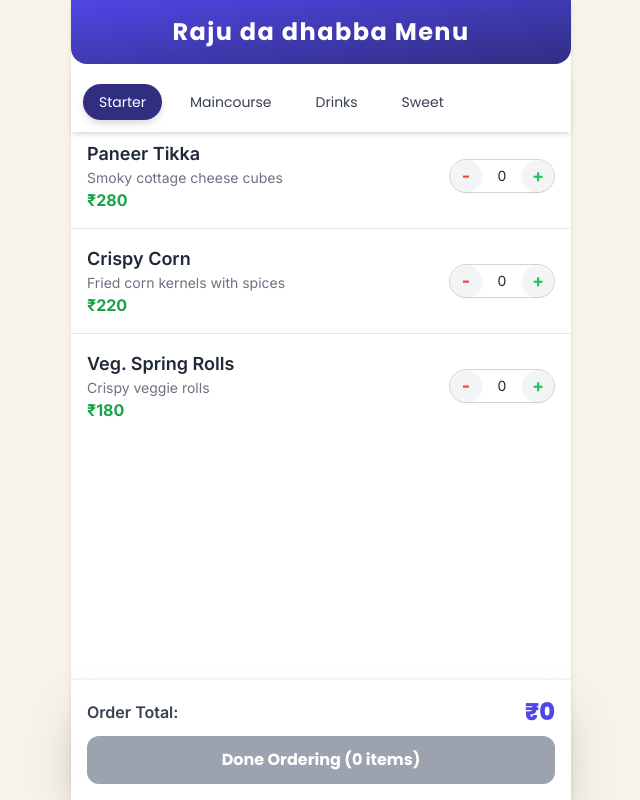
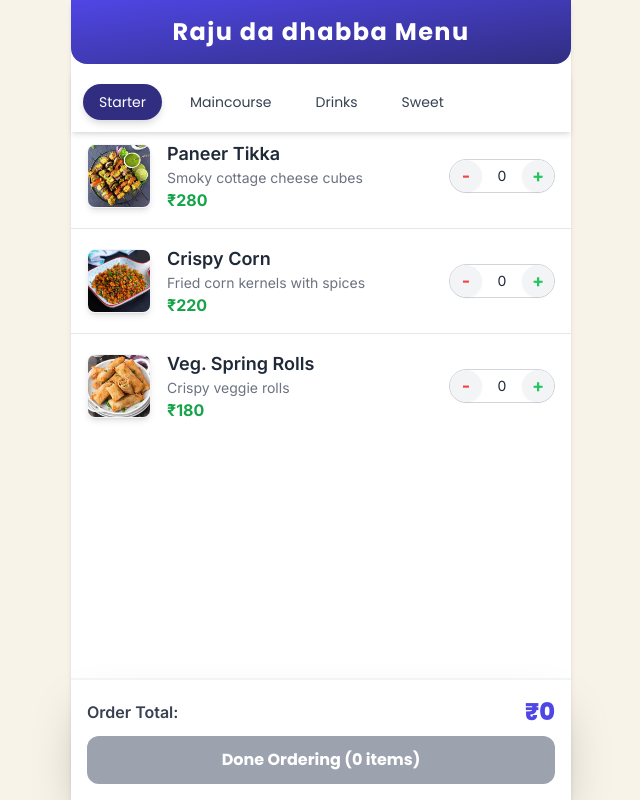
Before and after one commit to kaushalborse38-maker/helpmeorder, a plain HTML site: page index.html in a window 1280 px wide. Both pictures are taken after a click on the button "Start Ordering". Shown: the whole page, without its empty margins (319-959 px from the left). Drawn offline with nearby package versions, Linux system fonts and the light colour scheme.

Commit message:
Update index.html

```diff
--- a/index.html
+++ b/index.html
@@ -124,27 +124,107 @@
         const WEBHOOK_URL = 'https://borsekaushal.app.n8n.cloud/webhook/Menu'; // UPDATED WEBHOOK URL
         const HOTEL_NAME = 'Raju da dhabba';
 
-        // --- Mock Menu Data ---
+        // --- Menu Data (All items now use GitHub Raw links) ---
+
+        const GITHUB_RAW_BASE = "https://raw.githubusercontent.com/kaushalborse38-maker/helpmeorder/main/";
+
         const menu = {
             Starter: [
-                { id: 101, name: "Paneer Tikka", price: 280, description: "Smoky cottage cheese cubes" },
-                { id: 102, name: "Crispy Corn", price: 220, description: "Fried corn kernels with spices" },
-                { id: 103, name: "Veg. Spring Rolls", price: 180, description: "Crispy veggie rolls" },
+                {
+                    id: 101,
+                    name: "Paneer Tikka",
+                    price: 280,
+                    description: "Smoky cottage cheese cubes",
+                    image: GITHUB_RAW_BASE + "Paneer%20Tikka.jpeg"
+                },
+                {
+                    id: 102,
+                    name: "Crispy Corn",
+                    price: 220,
+                    description: "Fried corn kernels with spices",
+                    image: GITHUB_RAW_BASE + "Crispy%20Corn.jpeg"
+                },
+                {
+                    id: 103,
+                    name: "Veg. Spring Rolls",
+                    price: 180,
+                    description: "Crispy veggie rolls",
+                    image: GITHUB_RAW_BASE + "download.jpeg"
+                },
             ],
             Maincourse: [
-                { id: 201, name: "Dal Makhani", price: 350, description: "Creamy black lentil curry" },
-                { id: 202, name: "Shahi Paneer", price: 420, description: "Royal cottage cheese preparation" },
-                { id: 203, name: "Butter Naan", price: 70, description: "Leavened flatbread with butter" },
-                { id: 204, name: "Jeera Rice", price: 150, description: "Rice tempered with cumin" },
+                {
+                    id: 201,
+                    name: "Dal Makhani",
+                    price: 350,
+                    description: "Creamy black lentil curry",
+                    image: GITHUB_RAW_BASE + "Dal%20Makhani.jpeg"
+                },
+                {
+                    id: 202,
+                    name: "Shahi Paneer",
+                    price: 420,
+                    description: "Royal cottage cheese preparation",
+                    image: GITHUB_RAW_BASE + "Shahi%20Paneer.jpeg"
+                },
+                {
+                    id: 203,
+                    name: "Butter Naan",
+                    price: 70,
+                    description: "Leavened flatbread with butter",
+                    image: GITHUB_RAW_BASE + "Butter%20Naan.jpeg"
+                },
+                {
+                    id: 204,
+                    name: "Jeera Rice",
+                    price: 150,
+                    description: "Rice tempered with cumin",
+                    image: GITHUB_RAW_BASE + "Jeera%20Rice.jpeg"
+                },
             ],
             Drinks: [
-                { id: 301, name: "Masala Chaas", price: 90, description: "Spiced buttermilk" },
-                { id: 302, name: "Fresh Lime Soda", price: 120, description: "Sweet/Salty refreshing drink" },
-                { id: 303, name: "Water Bottle", price: 40, description: "1 litre mineral water" },
+                {
+                    id: 301,
+                    name: "Masala Chaas",
+                    price: 90,
+                    description: "Spiced buttermilk",
+                    // UPDATED: Masala Chaas Image URL
+                    image: GITHUB_RAW_BASE + "Masala%20Chaas.jpeg"
+                },
+                {
+                    id: 302,
+                    name: "Fresh Lime Soda",
+                    price: 120,
+                    description: "Sweet/Salty refreshing drink",
+                    // UPDATED: Fresh Lime Soda Image URL
+                    image: GITHUB_RAW_BASE + "Fresh%20Lime%20Soda.jpeg"
+                },
+                {
+                    id: 303,
+                    name: "Water Bottle",
+                    price: 40,
+                    description: "1 litre mineral water",
+                    // UPDATED: Water Bottle Image URL
+                    image: GITHUB_RAW_BASE + "Water%20Bottle.jpeg"
+                },
             ],
             Sweet: [
-                { id: 401, name: "Gulab Jamun (2pcs)", price: 150, description: "Deep-fried milk solids in sugar syrup" },
-                { id: 402, name: "Gajar Halwa", price: 200, description: "Carrot pudding" },
+                {
+                    id: 401,
+                    name: "Gulab Jamun (2pcs)",
+                    price: 150,
+                    description: "Deep-fried milk solids in sugar syrup",
+                    // UPDATED: Gulab Jamun Image URL
+                    image: GITHUB_RAW_BASE + "Gulab%20Jamun%20(2pcs).jpeg"
+                },
+                {
+                    id: 402,
+                    name: "Gajar Halwa",
+                    price: 200,
+                    description: "Carrot pudding",
+                    // UPDATED: Gajar Halwa Image URL
+                    image: GITHUB_RAW_BASE + "Gajar%20Halwa.jpeg"
+                },
             ],
         };
 
@@ -226,13 +306,24 @@
         function showMenuScreen() {
             // Apply animation-delay for staggered fade-in effect
             const menuHtml = menu[currentCategory].map((item, index) => `
-                <div class="item-container flex justify-between items-center p-4 hover:bg-gray-50 transition duration-100 menu-item-animate" style="animation-delay: ${index * 0.05}s;">
+                <div class="item-container flex items-center p-4 hover:bg-gray-50 transition duration-100 menu-item-animate" style="animation-delay: ${index * 0.05}s;">
+
+                    <!-- Item Image on the Left (Uses the image URL or Base64 data) -->
+                    <div class="flex-shrink-0 mr-4">
+                        <img src="${item.image}" alt="${item.name}"
+                             class="w-16 h-16 object-cover rounded-lg shadow-md border border-gray-100"
+                             onerror="this.onerror=null; this.src='https://placehold.co/64x64/E5E7EB/9CA3AF?text=Food'" />
+                    </div>
+
+                    <!-- Item Details in the Center -->
                     <div class="flex-1 min-w-0 pr-3">
                         <p class="text-lg font-semibold text-gray-800 truncate">${item.name}</p>
                         <p class="text-sm text-gray-500 truncate">${item.description}</p>
                         <p class="text-base font-bold text-green-600">₹${item.price}</p>
                     </div>
-                    <div class="flex items-center space-x-2 border border-gray-300 rounded-full">
+
+                    <!-- Quantity Controls on the Right -->
+                    <div class="flex items-center space-x-2 border border-gray-300 rounded-full flex-shrink-0">
                         <!-- Decrement Button -->
                         <button onclick="updateQuantity(${item.id}, -1)"
                                 class="quantity-btn w-8 h-8 flex items-center justify-center rounded-full text-lg font-bold text-red-500 shadow-sm active:shadow-none">
@@ -497,8 +588,8 @@
                 <div class="flex-grow flex flex-col justify-center items-center p-8 text-center">
                     <!-- Static Green Tick Icon (SVG) - Now with bounce animation -->
                     <svg class="w-24 h-24 text-green-500 mx-auto mb-4"
-                         style="animation: bounce-in 0.5s ease-out 1;"
-                         fill="none" stroke="currentColor" viewBox="0 0 24 24" xmlns="http://www.w3.org/2000/svg">
+                            style="animation: bounce-in 0.5s ease-out 1;"
+                            fill="none" stroke="currentColor" viewBox="0 0 24 24" xmlns="http://www.w3.org/2000/svg">
                         <path stroke-linecap="round" stroke-linejoin="round" stroke-width="2" d="M9 12l2 2 4-4m6 2a9 9 0 11-18 0 9 9 0 0118 0z"></path>
                     </svg>
 
```
